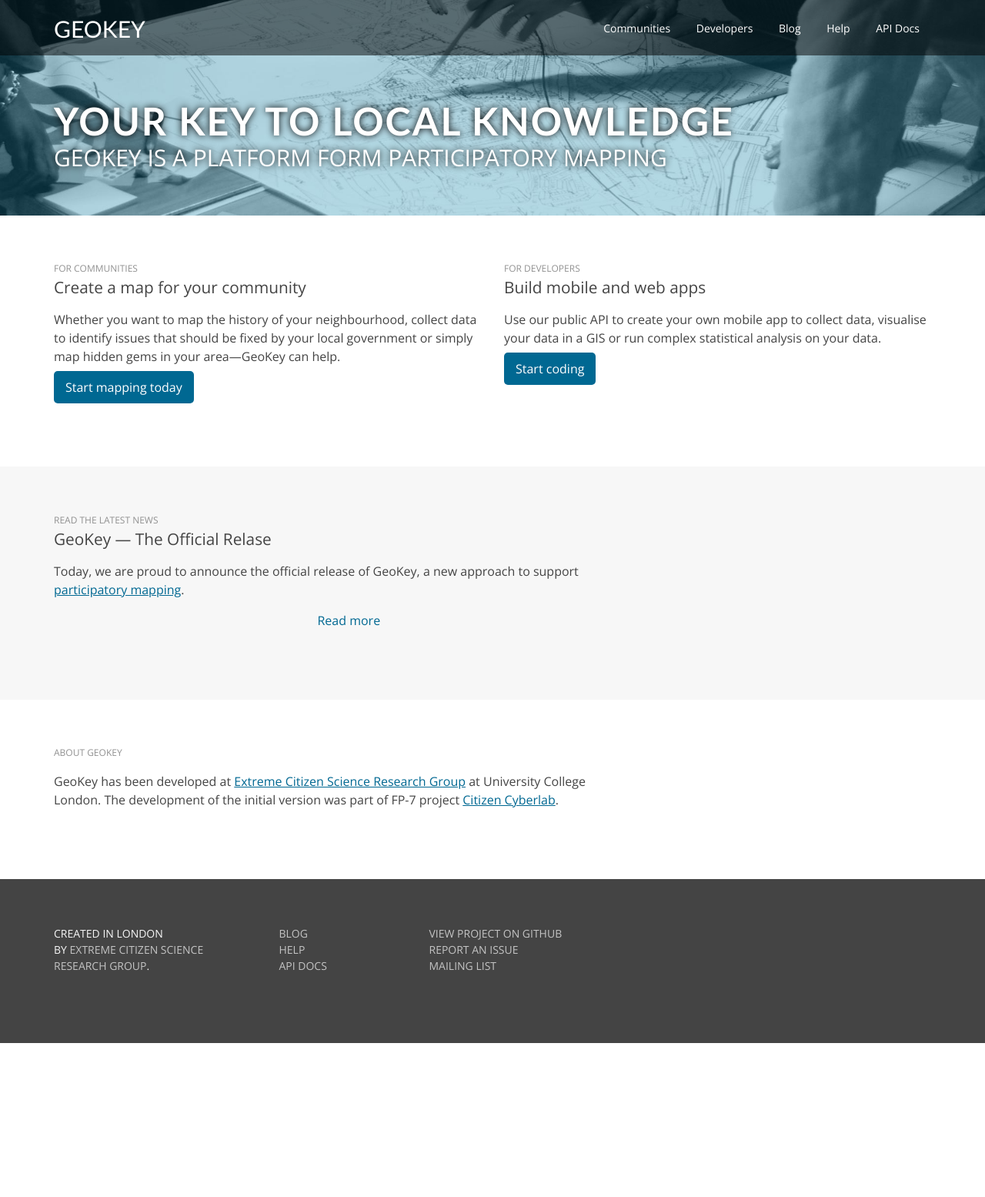
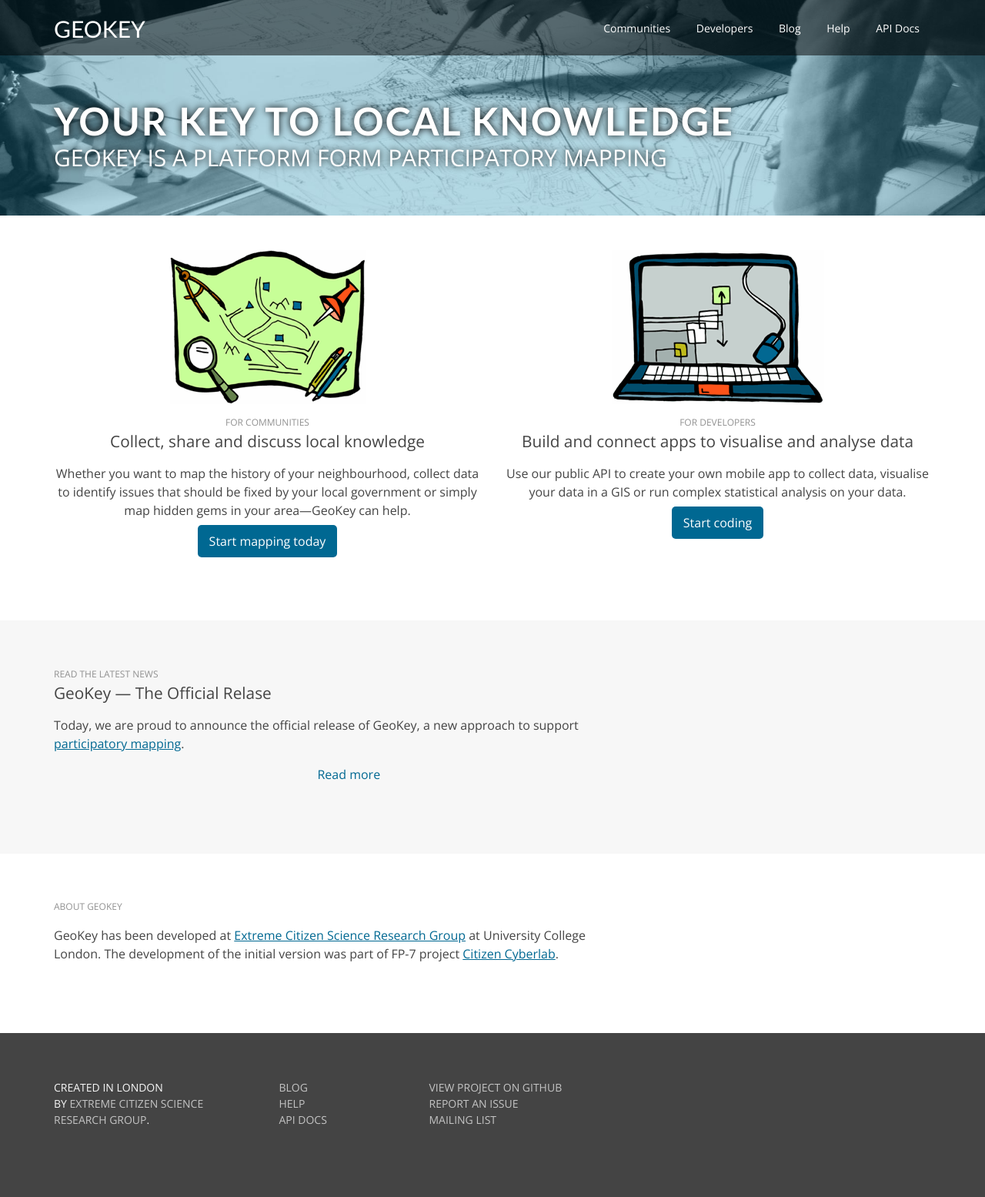
Before and after one commit to ExCiteS/geokey-website, a Jekyll site: the page built from index.html, in a window 1280 px wide. Shown: the whole page at 77% size. Built offline with Jekyll 4.4.1, drawn with Linux system fonts in a browser that asks for light colours; some web fonts are replaced; Markdown is read by kramdown in place of the engine named in the settings; before the commit the page ends 1355 px from its top, so only the background shows below that.

Commit message:
Added images to front page

```diff
--- a/index.html
+++ b/index.html
@@ -15,17 +15,20 @@
     <div class="container">
         <div class="row">
             <div class="col-sm-6">
-                <h2><span>For communities</span> Create a map for your community</h2>
+                <img src="/build/img/map2.gif" height="200" width="254">
+                <h2><span>For communities</span> Collect, share and discuss local knowledge</h2>
                 <p>Whether you want to map the history of your neighbourhood, collect data to identify issues that should be fixed by your local government or simply map hidden gems in your area&mdash;GeoKey can help.</p>
                 <p><a href="/communities/" class="btn">Start mapping today</a></p>
             </div>
 
             <div class="col-sm-6">
-                <h2><span>For developers</span> Build mobile and web apps</h2>
+                <img src="/build/img/code.gif" height="200" width="276">
+                <h2><span>For developers</span> Build and connect apps to visualise and analyse data</h2>
                 <p>Use our public API to create your own mobile app to collect data, visualise your data in a GIS or run complex statistical analysis on your data.</p>
                 <p><a href="/developers/" class="btn">Start coding</a></p>
             </div>
         </div>
+
     </div>
 </section>
 
```
Also changed, not shown: css/main.scss (+13 -4 lines), build/css/global.css, build/img/code.gif (added), build/img/map2.gif (added), img/code.gif (added), img/map2.gif (added).
